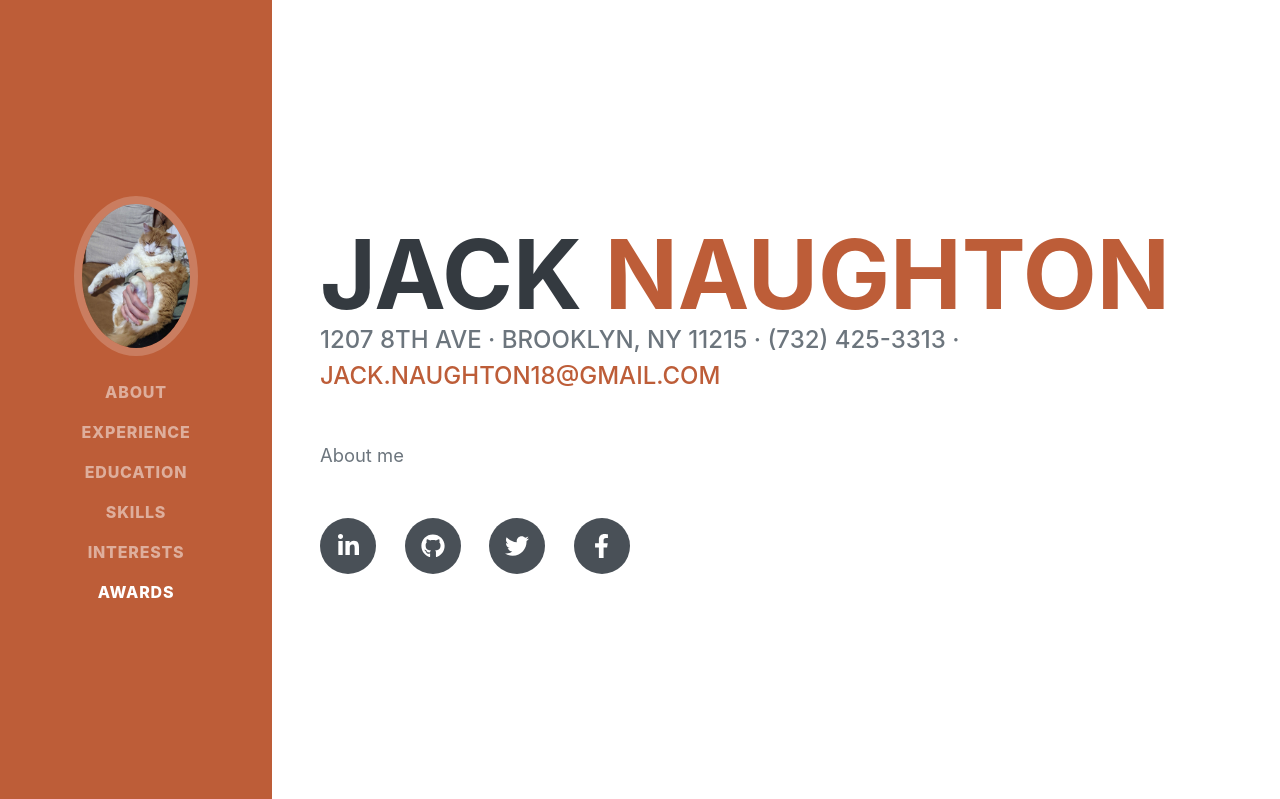
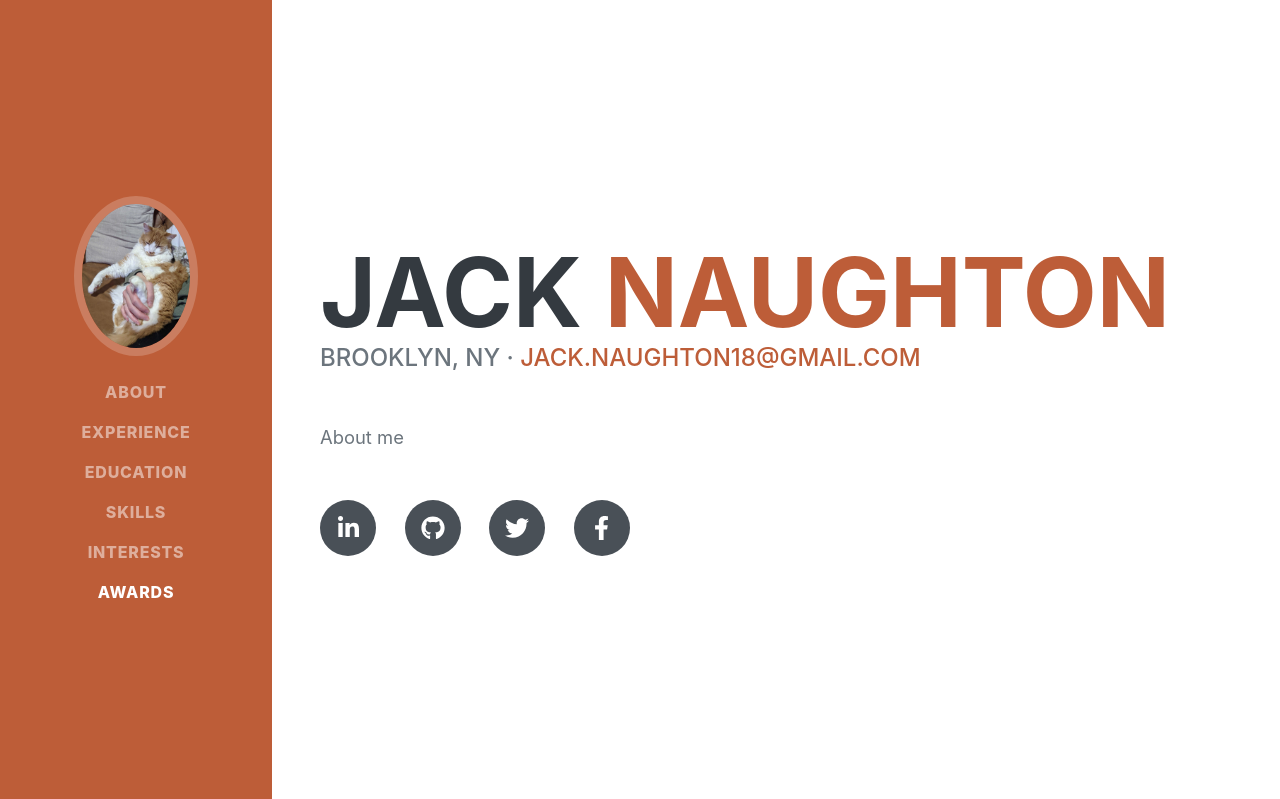
Before and after one commit to Jack-Naughton/homepage, a Django app: page / in a window 1280 px wide. Shown: the top 799 px of the page. Run offline with Django 3.2, Linux system fonts and the light colour scheme; parts of the project's set-up code (start-up, migrations or seed data) failed here and were passed over; some web fonts are replaced.

Commit message:
remove personal details

```diff
--- a/resume/templates/resume/index.html
+++ b/resume/templates/resume/index.html
@@ -46,7 +46,7 @@
                         <span class="text-primary">Naughton</span>
                     </h1>
                     <div class="subheading mb-5">
-                        1207 8th Ave · Brooklyn, NY 11215 · (732) 425-3313 ·
+                        Brooklyn, NY ·
                         <a href="mailto:jack.naughton18@gmail.com">jack.naughton18@gmail.com</a>
                     </div>
                     <p class="lead mb-5">About me</p>
```
